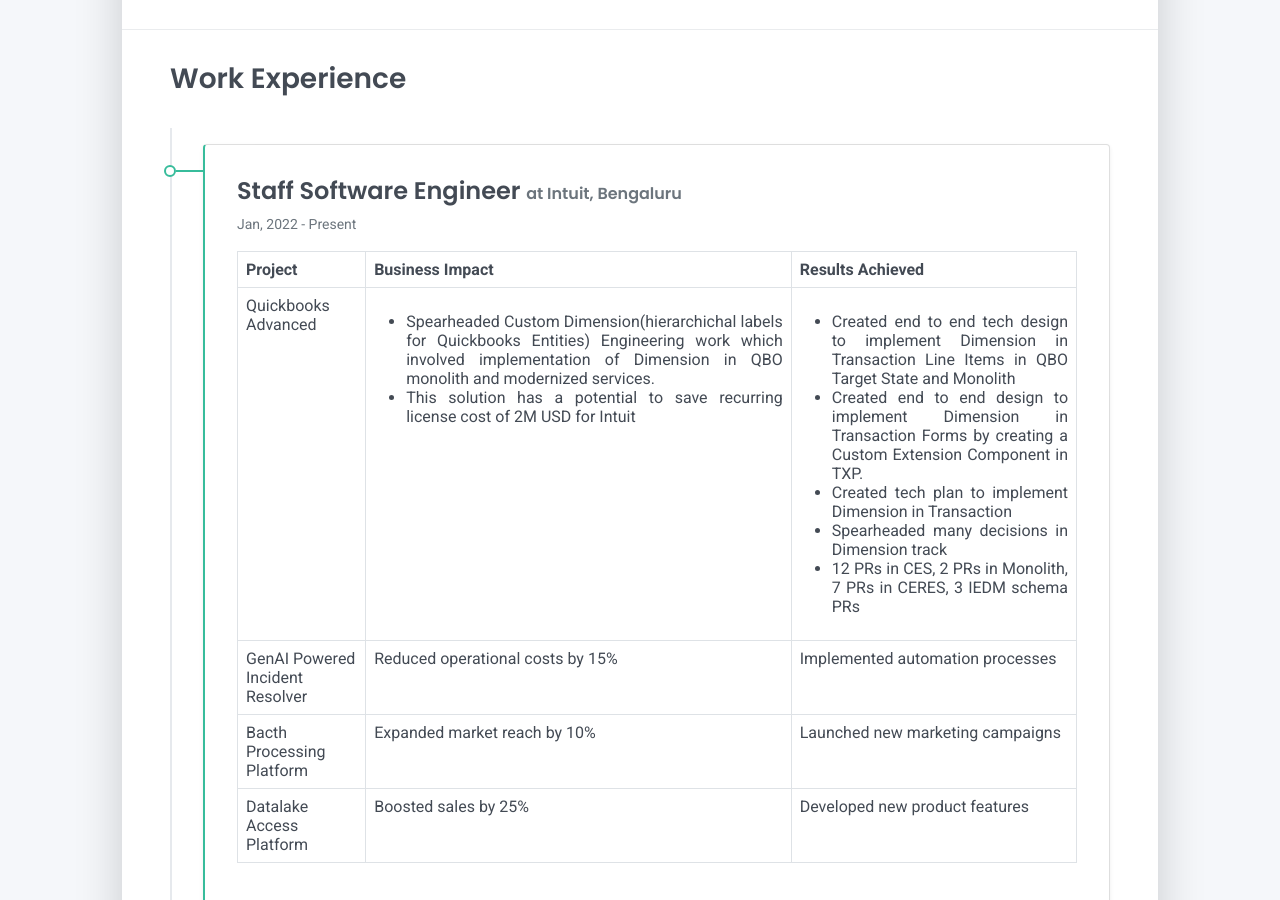
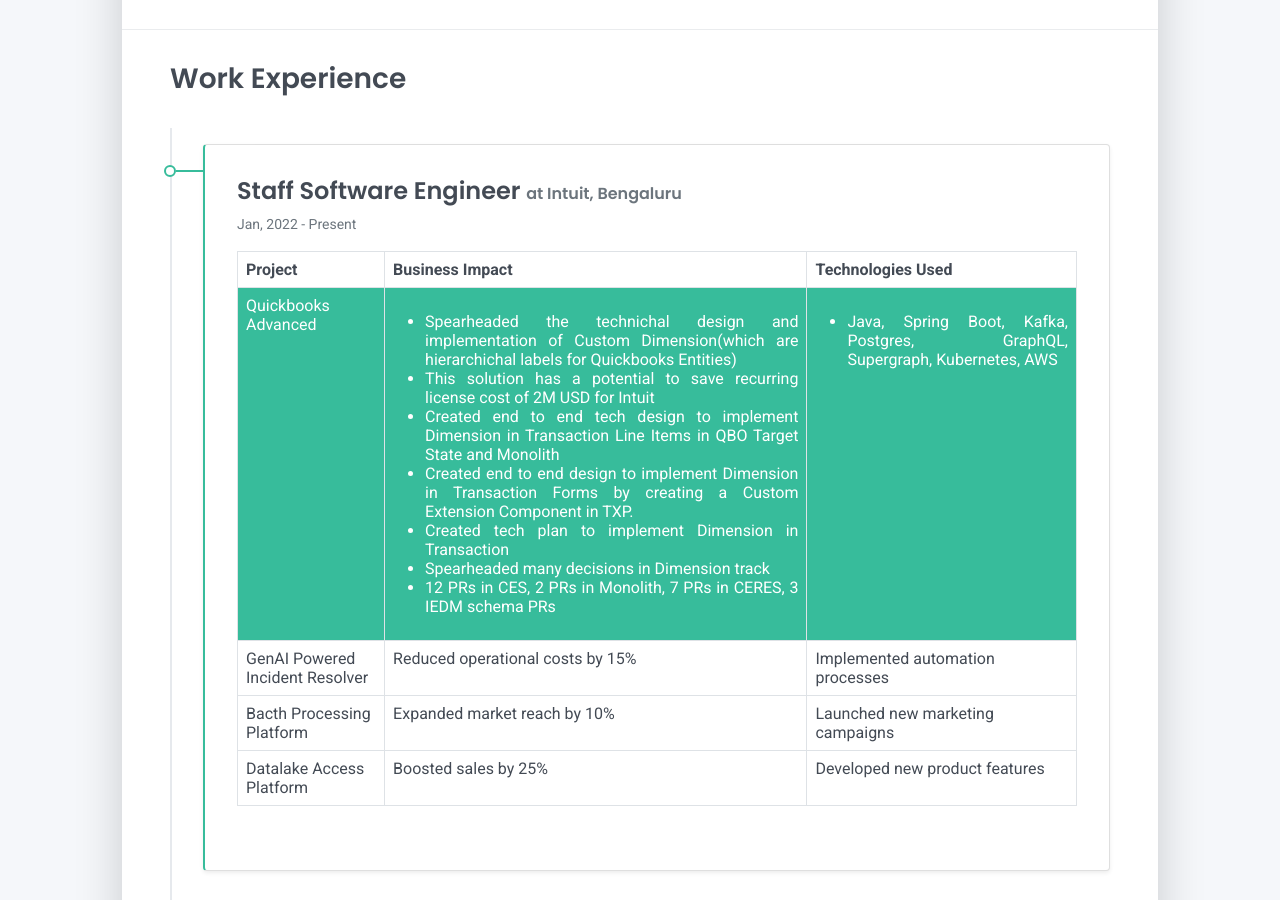
Before and after one commit to anandkshitiz/anandkshitiz.github.io, a Jekyll site: the page built from tabs/about.md, in a window 1280 px wide and 900 px high, scrolled down 1637 px. Built offline with Jekyll 4.4.1, drawn with Linux system fonts in a browser that asks for light colours.

Commit message:
modified skills

```diff
--- a/tabs/about/content/work-experience-section.html
+++ b/tabs/about/content/work-experience-section.html
@@ -10,26 +10,19 @@
                         <tr>
                             <th scope="col">Project</th>
                             <th scope="col">Business Impact</th>
-                            <th scope="col">Results Achieved</th>
+                            <th scope="col">Technologies Used</th>
                         </tr>
                     </thead>
                     <tbody>
-                        <tr>
+                        <tr class="bg-success text-white">
                             <td>Quickbooks Advanced</td>
                             <td>
                                 <p style="text-align: justify">
                                 <ul style="text-align: justify">
-                                    <li>Spearheaded Custom Dimension(hierarchichal labels for Quickbooks Entities)
-                                        Engineering work which involved implementation of Dimension in QBO monolith and
-                                        modernized services.</li>
+                                    <li>Spearheaded the technichal design and implementation of Custom Dimension(which
+                                        are hierarchichal labels for Quickbooks Entities)</li>
                                     <li>This solution has a potential to save recurring license cost of 2M USD for
                                         Intuit</li>
-                                </ul>
-                                </p>
-                            </td>
-                            <td>
-                                <p style="text-align: justify">
-                                <ul style="text-align: justify">
                                     <li>Created end to end tech design to implement Dimension in Transaction Line Items
                                         in QBO Target State and Monolith</li>
                                     <li>Created end to end design to implement Dimension in Transaction Forms by
@@ -37,6 +30,13 @@
                                     <li>Created tech plan to implement Dimension in Transaction</li>
                                     <li>Spearheaded many decisions in Dimension track</li>
                                     <li>12 PRs in CES, 2 PRs in Monolith, 7 PRs in CERES, 3 IEDM schema PRs</li>
+                                </ul>
+                                </p>
+                            </td>
+                            <td>
+                                <p style="text-align: justify">
+                                <ul style="text-align: justify">
+                                    <li>Java, Spring Boot, Kafka, Postgres, GraphQL, Supergraph, Kubernetes, AWS</li>
                                 </ul>
                                 </p>
                             </td>
```
